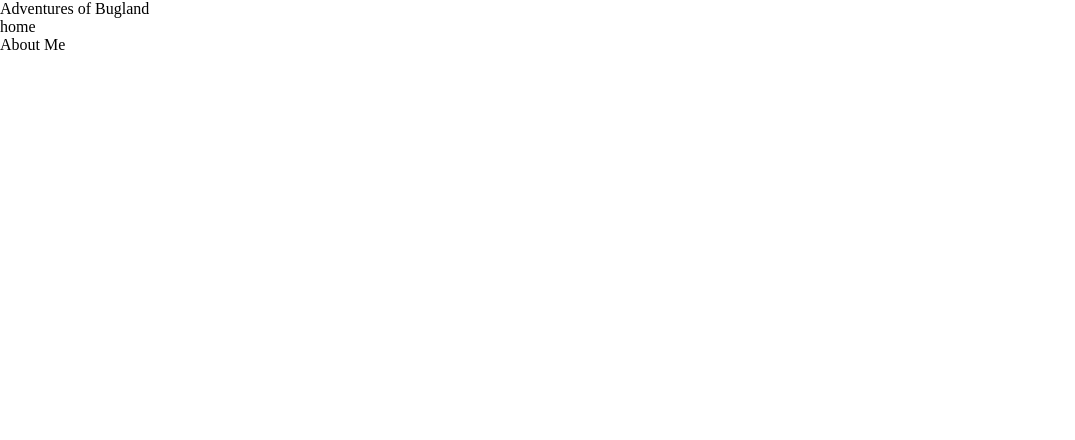
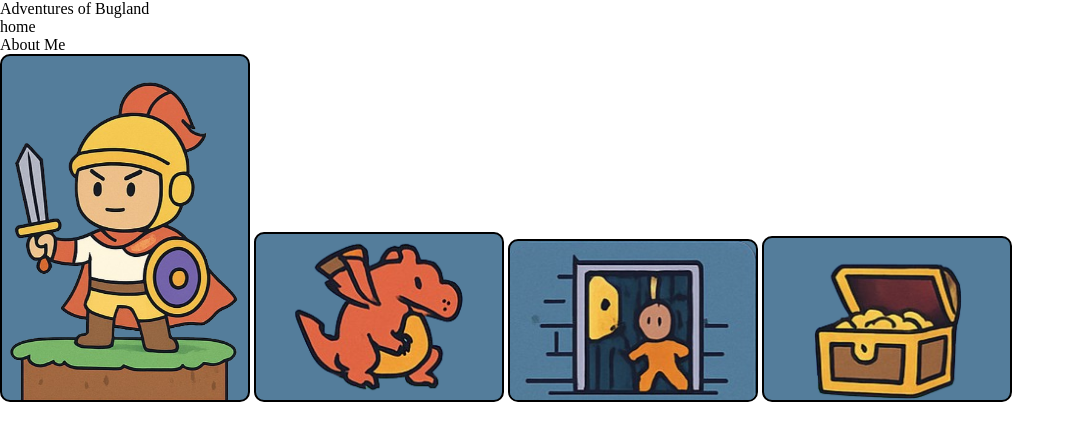
Before and after one commit to Aminkhan-mid/Adventures-in-Bugland, a plain HTML site: page index.html in a window 1280 px wide. Shown: the whole page, without its empty margins (0-1075 px from the left). Drawn offline with Linux system fonts and the light colour scheme.

Commit message:
added favicon files

```diff
--- a/index.html
+++ b/index.html
@@ -5,6 +5,11 @@
     <meta name="viewport" content="width=device-width, initial-scale=1.0">
     <title>Adventures in Bugland</title>
     <link rel="stylesheet" href="./index.css">
+
+    <link rel="apple-touch-icon" sizes="180x180" href="./favicon_io/apple-touch-icon.png">
+    <link rel="icon" type="image/png" sizes="32x32" href="./favicon_io/favicon-32x32.png">
+    <link rel="icon" type="image/png" sizes="16x16" href="./favicon_io/favicon-16x16.png">
+    <link rel="manifest" href="./favicon_io/site.webmanifest">
 </head>
 <body>
     <header>
@@ -14,5 +19,9 @@
             <p>About Me</p>
         </nav>
     </header>
+    <img src="./bugImg/bugswordmanBG.png" alt="">
+    <img src="./bugImg/bugdragonBG.png" alt="">
+    <img src="./bugImg/bugescapeBG.png" alt="">
+    <img src="./bugImg/bugtreasureBG.png" alt="">
 </body>
 </html>
```
Also changed, not shown: bugImg/treasure-map.png (added), favicon_io/android-chrome-192x192.png (added), favicon_io/android-chrome-512x512.png (added), favicon_io/apple-touch-icon.png (added), favicon_io/favicon-16x16.png (added), favicon_io/favicon-32x32.png (added), favicon_io/favicon.ico (added), favicon_io/site.webmanifest (added), 1 other file.
